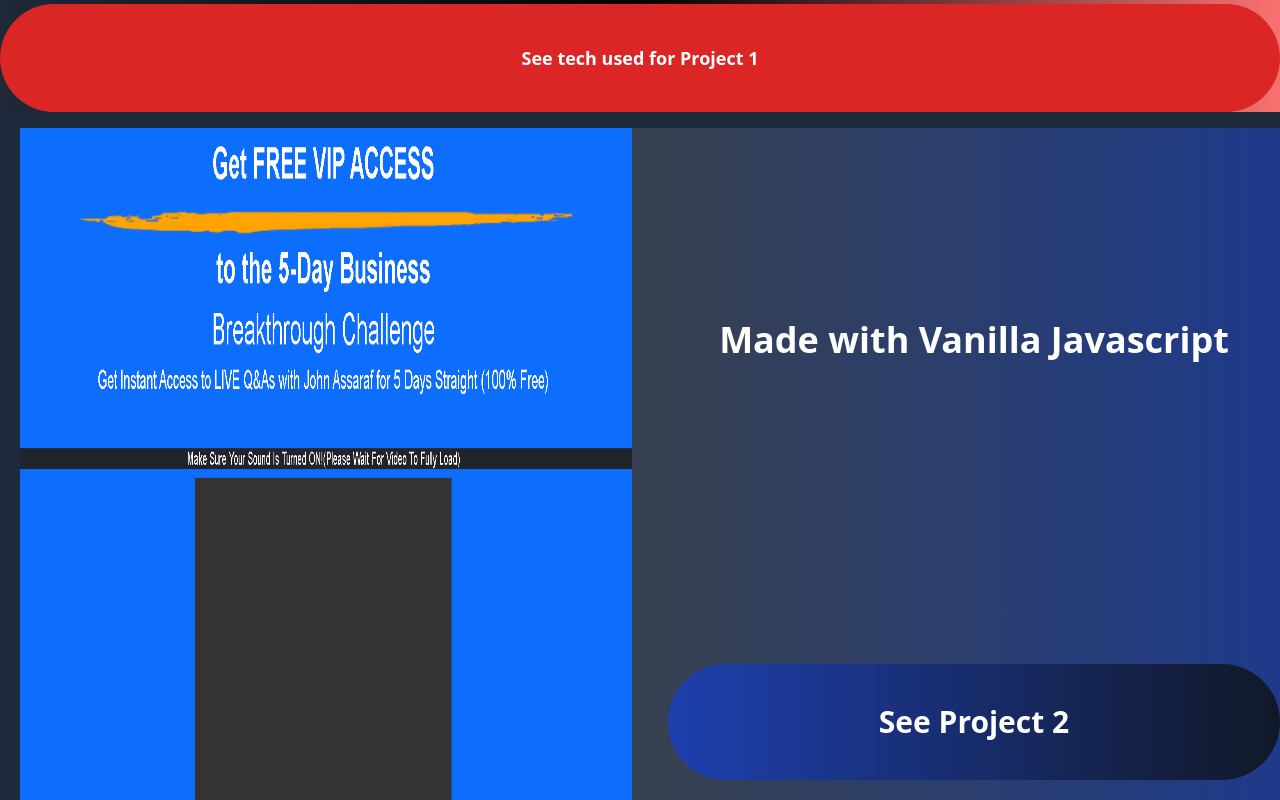
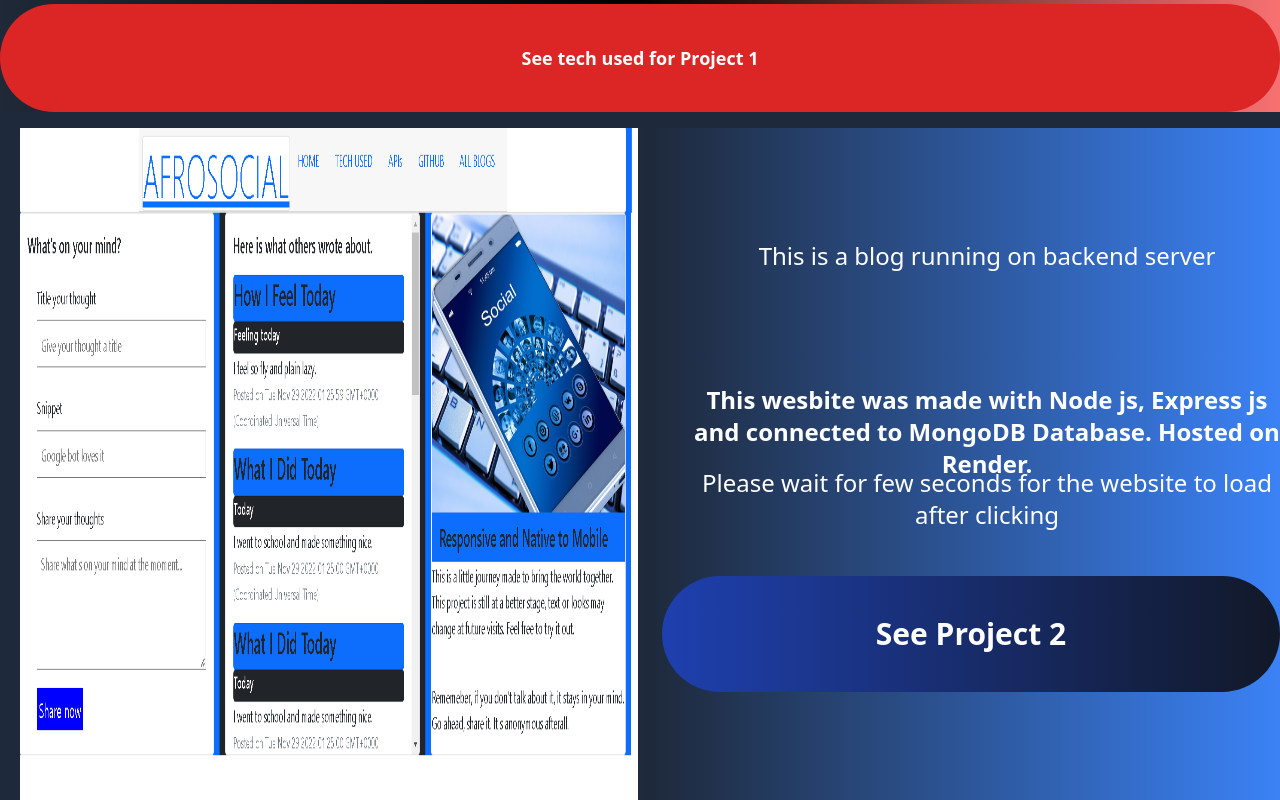
Before and after one commit to eleshinlomo/frontend-react-with-ui, a Next.js app: page / in a window 1280 px wide. Shown: the part 660-1460 px from the top of the page. Built offline with nearby package versions, Linux system fonts and the light colour scheme.

Commit message:
Update index.js

```diff
--- a/pages/index.js
+++ b/pages/index.js
@@ -35,7 +35,7 @@
       </div>
       </div>
 
-      <div class=' grid grid-cols-6 gap-4 space-x-5 text-center bg-slate-800'>
+      <div class=' grid grid-cols-2 gap-4 space-x-5 text-center bg-slate-800'>
 
 
 
@@ -46,25 +46,19 @@
       <Link href='/about' ><p class='place-items-end py-10 bg-red-600 text-white font-bold rounded-full text-lg'>See tech used for Project 1</p></Link>
       </div>
 
-      <div class='columns-2 col-span-full sm:text-sm md:text-3xl lg:text-4xl md:col-span-full lg:col-span-full  bg-gradient-to-r from-gray-900 via-gray-700 to-blue-900 text-white font-bold'>
 
-      <img src={'/assets/Screenshot 2022-12-13 133913.png'} alt='website portfolio 2' class='content-start sm:h-screen sm:w-full'></img>
-      <p class='place-items-end md:py-38 lg:py-48 '>Made with Vanilla Javascript</p>
-      <Link href='https://landingpage5.netlify.app' ><p class='place-items-end py-10 mt-28 bg-gradient-to-r from-blue-800 to-gray-900 text-white font-bold rounded-full text-sm md:text-2xl lg:text-3xl'>See Project 2</p></Link>
-      </div>
-
-      <div class='columns-3 col-span-full mb-5 sm:text-sm md:text-2xl lg:text-3xl md:col-span-full lg:col-span-full bg-gradient-to-r from-blue-700 via-slate-800 to-blue-500  lg:space-x-8 text-white font-extralight '>
+      <div class='columns-2 col-span-full mb-5 sm:text-sm md:text-1xl lg:text-2xl md:col-span-full lg:col-span-full bg-gradient-to-r from-blue-700 via-slate-800 to-blue-500  lg:space-x-8 text-white font-extralight '>
 
       <img src={'/assets/nodejs.png'} alt='website portfolio 3' class='sm:h-screen sm:w-screen'></img>
       <h1 class=' py-content-end py-5 md:py-5 lg:py-28 sm:space-y-10 ml-auto'>This is a blog running on backend server</h1>
-      <p class='  py-content-end   space-x-12 space-y-4  md:space-x-32 lg:space-x-32 font-bold '>This wesbite was made with Node js, Express js and connected to MongoDB Database. Hosted on Render.</p>
+      <p class='  py-content-end   space-x-12 space-y-4  md:space-x-28 lg:space-x-28 font-bold '>This wesbite was made with Node js, Express js and connected to MongoDB Database. Hosted on Render.</p>
        <p class='animate-bounce'>Please wait for few seconds for the website to load after clicking</p>
-      <Link href='https://node-b46a.onrender.com/blogs ' ><h3 class=' content-around py-10 bg-gradient-to-r from-blue-800 to-gray-900 text-white font-bold rounded-full sm:text-sm md:text-2xl lg:text-3xl'>See Project 3</h3></Link>
+      <Link href='https://node-b46a.onrender.com/blogs ' ><h3 class=' content-around py-10 bg-gradient-to-r from-blue-800 to-gray-900 text-white font-bold rounded-full sm:text-sm md:text-2xl lg:text-3xl'>See Project 2</h3></Link>
       </div>
+
 
     </div>
   </div>
-)
-}
+)}
 
 export default Home
```
